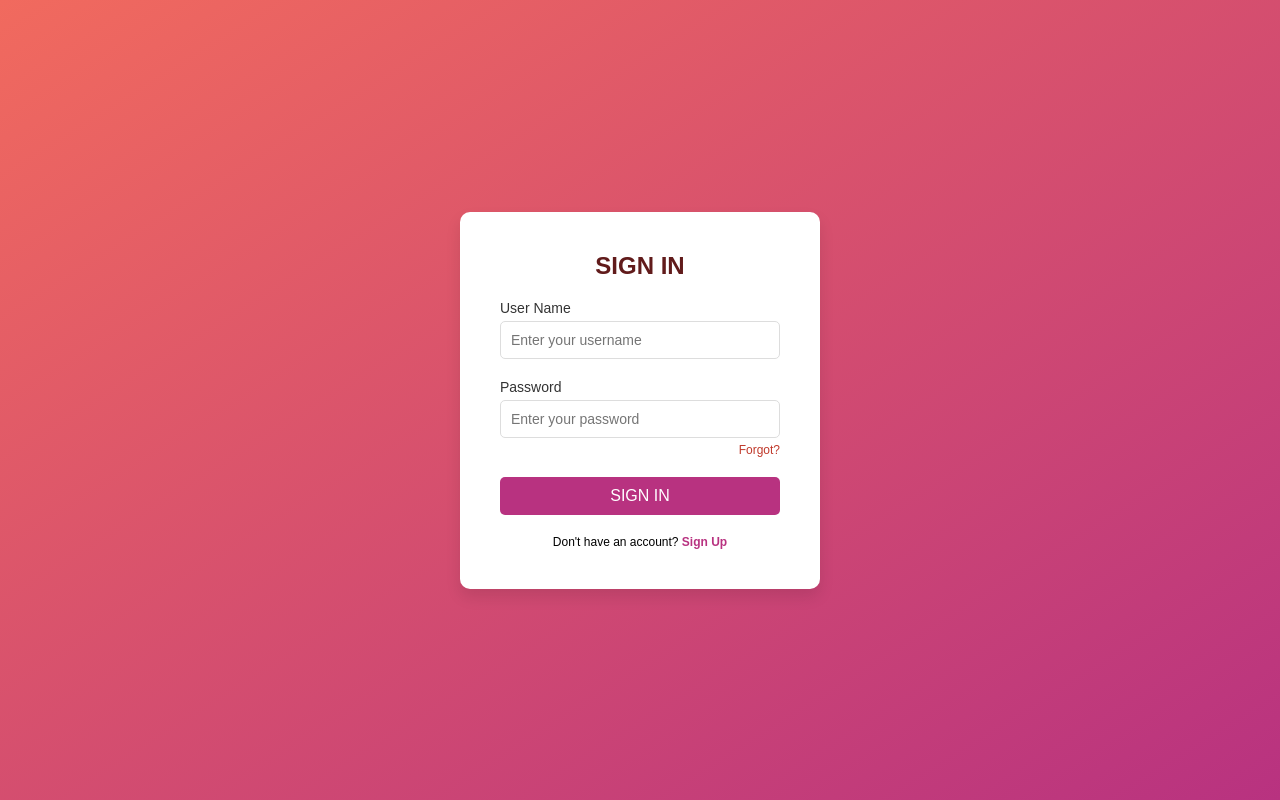
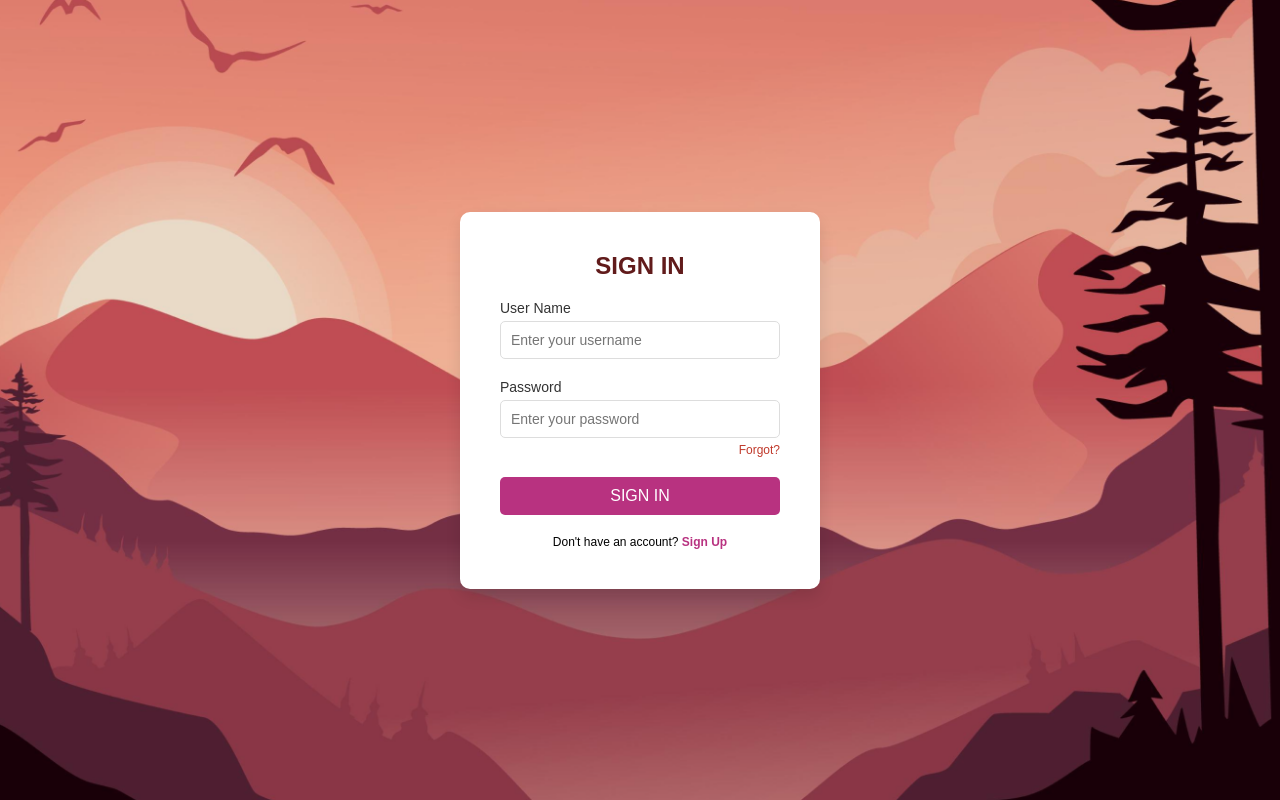
Before and after one commit to pokemau/yapster, a Django app: page /login/ in a window 1280 px wide. Run offline with Django 5.2, Linux system fonts and the light colour scheme.

Commit message:
(IP) Added BG for LOGIN - ZED

```diff
--- a/yapster/static/styles.css
+++ b/yapster/static/styles.css
@@ -11,7 +11,8 @@ body, html {
 
 /* Background: WILL HAVE TO CHANGE THE BG SAME AS FIGMA - ZED*/
 body {
-    background: linear-gradient(to bottom right, #f16a5e, #b83280);
+    background: url(images/BG_LOGIN_IMG.png) no-repeat center center fixed;
+    background-size: cover;
     display: flex;
     justify-content: center;
     align-items: center;
```
Also changed, not shown: yapster/static/images/BG_LOGIN_IMG.png (added).
